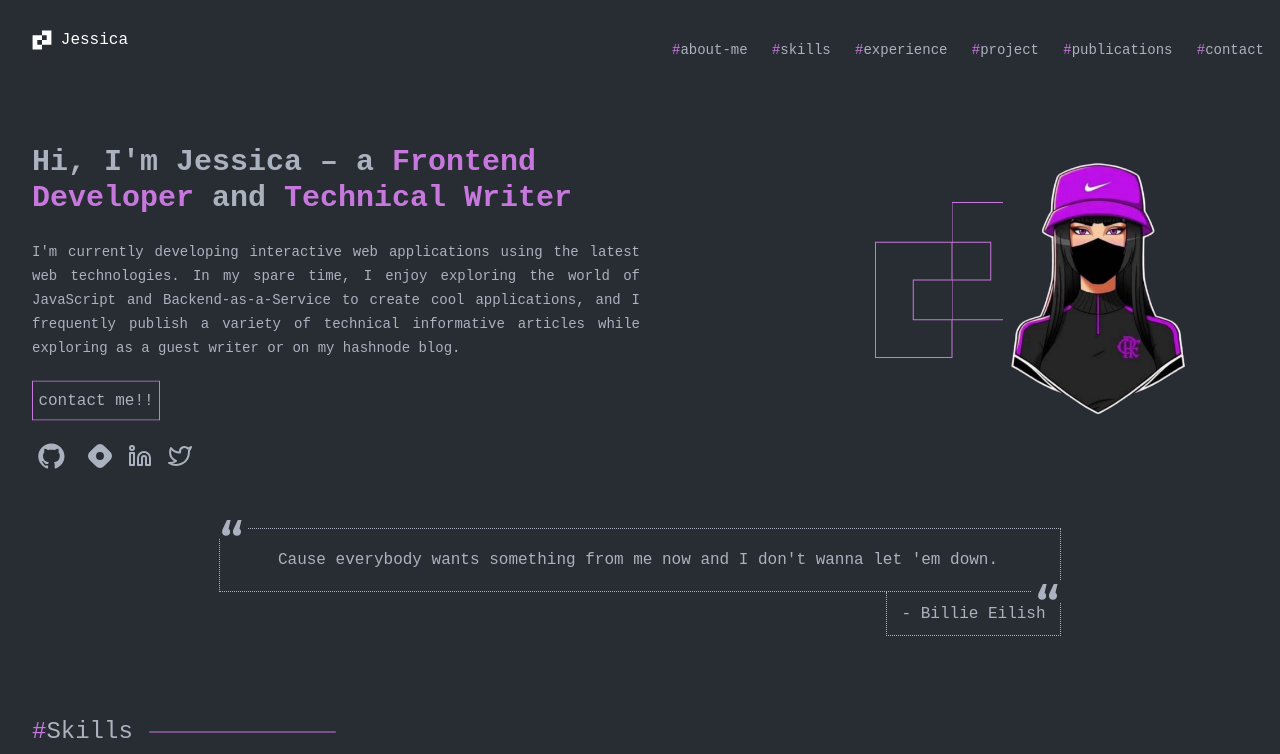
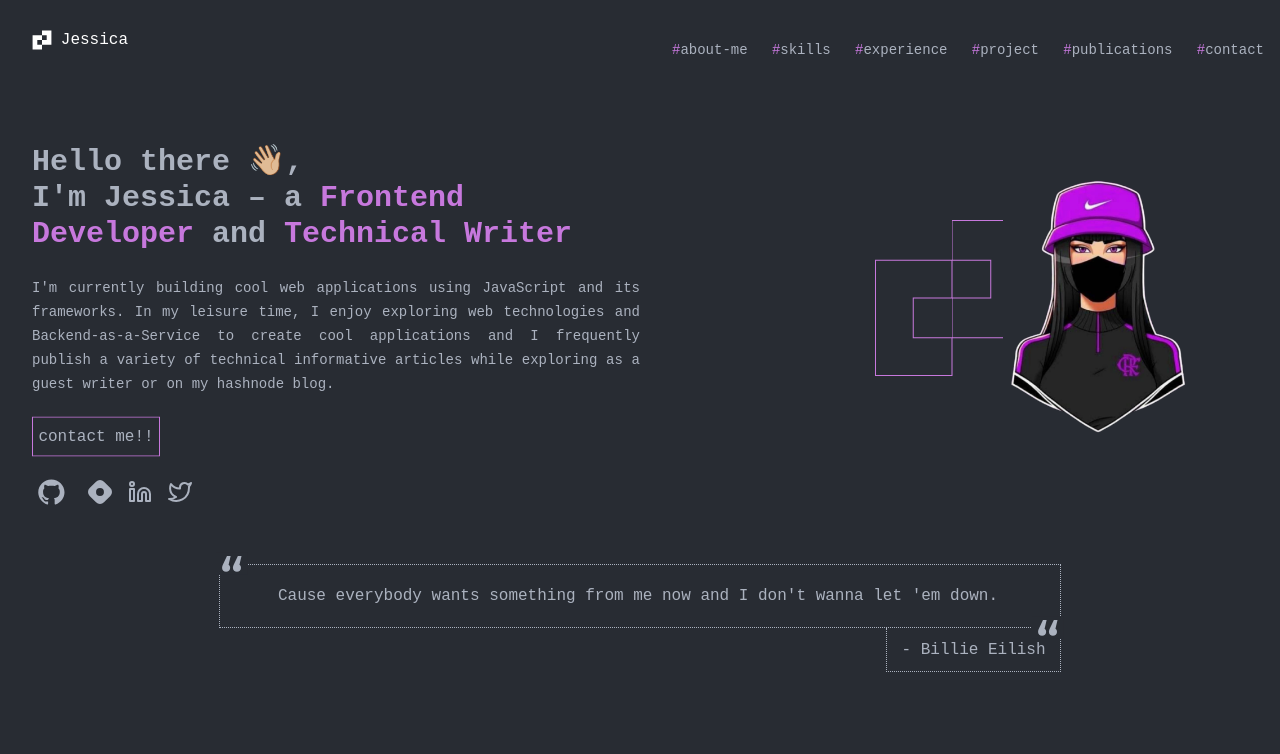
Before and after one commit to ForJessicaSake/Portfolio, a React (Create React App) app: page / in a window 1280 px wide. Shown: the top 754 px of the page. Built offline with nearby package versions, Linux system fonts and the light colour scheme; no server answers.

Commit message:
fix:header

```diff
--- a/src/components/Header.tsx
+++ b/src/components/Header.tsx
@@ -29,16 +29,16 @@ const Header: React.FC = () => {
           data-aos-once="false"
           className="lg:text-3xl text-2xl font-semibold"
         >
-          Hi, I'm Jessica – a{" "}
+          Hello there 👋🏼, <br/>I'm Jessica – a{" "}
           <span className="text-primary">Frontend Developer</span> and{" "}
           <span className="text-primary">Technical Writer</span>
         </h1>
         <p className="py-6 text-sm text-justify leading-6">
-          I'm currently developing interactive web applications using the latest
-          web technologies. In my spare time, I enjoy exploring the world of
-          JavaScript and Backend-as-a-Service to create cool applications, and I
-          frequently publish a variety of technical informative articles while
-          exploring as a guest writer or on my hashnode blog.
+          I'm currently building cool web applications using JavaScript and its
+          frameworks. In my leisure time, I enjoy exploring web technologies and
+          Backend-as-a-Service to create cool applications and I frequently
+          publish a variety of technical informative articles while exploring as
+          a guest writer or on my hashnode blog.
         </p>
         <a href="#contact">
           <Button text="contact me!!" />
```
